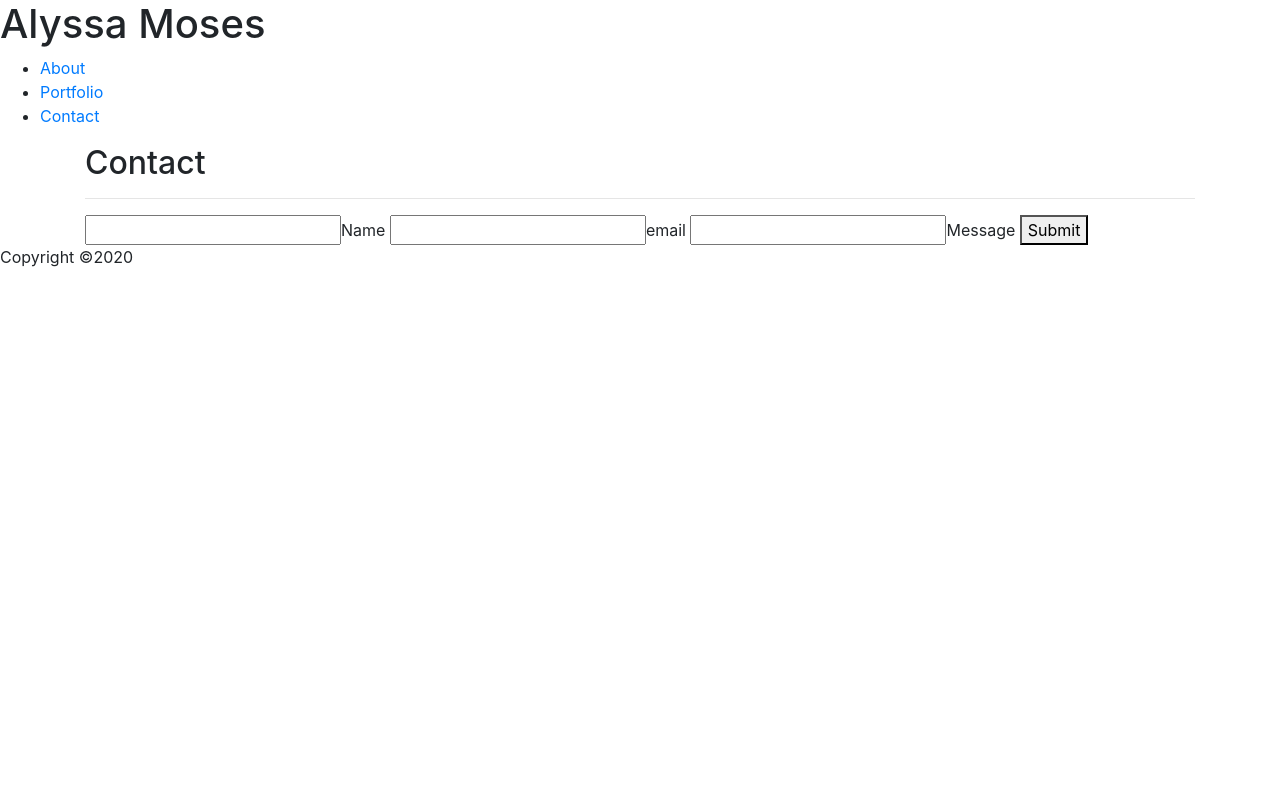
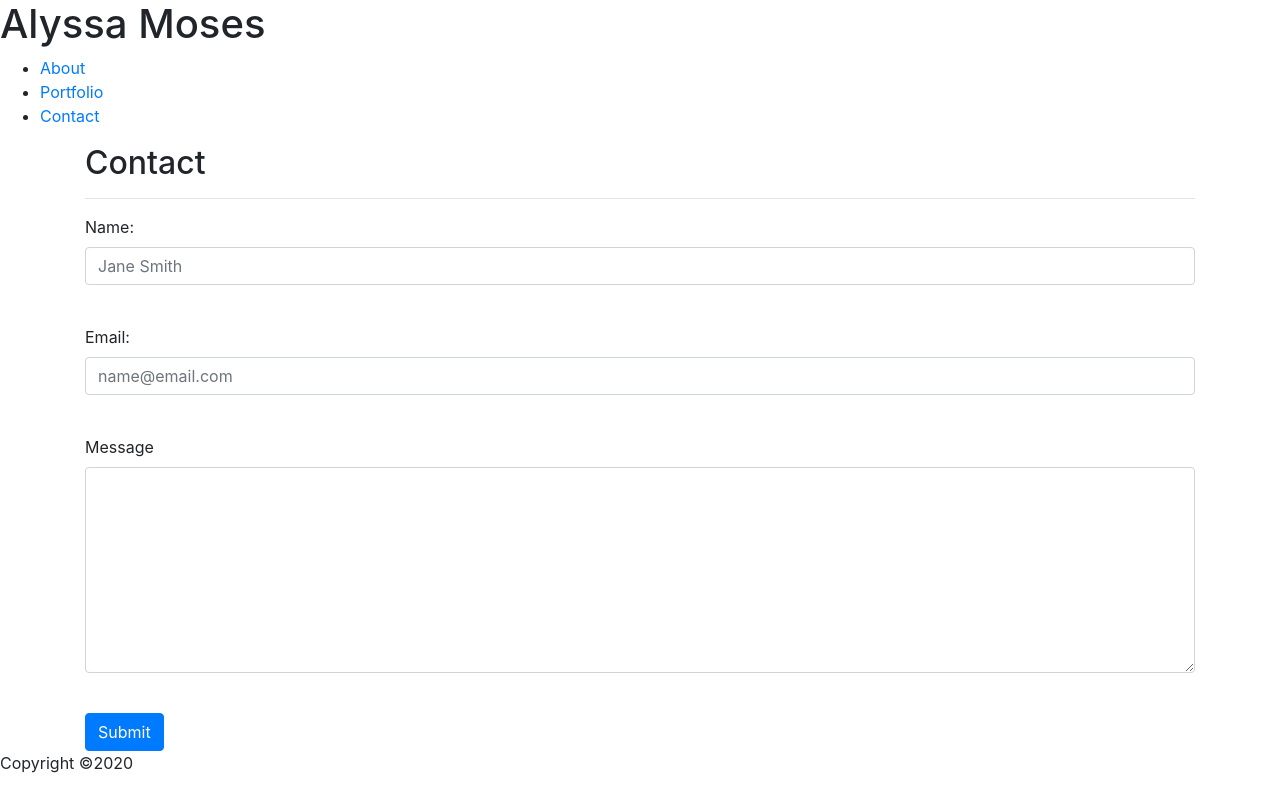
Before and after one commit to alyssa000moses/Alyssa-Moses-prework, a plain HTML site: page Module-1_Assessment/contact.html in a window 1280 px wide. Drawn offline with nearby package versions, Linux system fonts and the light colour scheme.

Commit message:
added form to contact.html

```diff
--- a/Module-1_Assessment/contact.html
+++ b/Module-1_Assessment/contact.html
@@ -21,11 +21,21 @@
         <div id="contact-form-box" class="container">
             <h2>Contact</h2>
             <hr>
-            <Form>
-                <input type="text">Name
-                <input type="email">email
-                <input type=text-area>Message
-                <button>Submit</button>
+            <Form action="index.html">
+                <div class="form-group">
+                    <label for="name-input">Name:</label><br>
+                    <input type="email" class="form-control" id="name-input"  placeholder="Jane Smith"><br>
+                </div>
+                <div class="form-group">
+                    <label for="contact-email">Email:</label><br>
+                    <input type="email" class="form-control" id="contact-email" placeholder="name@email.com"><br>
+                </div>
+                <div class="form-group">
+                    <label for="contact-message">Message</label><br>
+                    <textarea class="form-control" rows="8" id="contact-message" ></textarea><br>
+                </div>
+
+                <button type="submit" class="btn btn-primary">Submit</button>
             </Form>
 
         </div>
```
